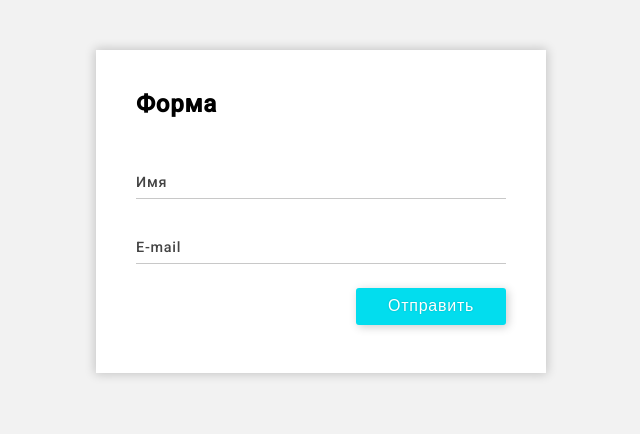
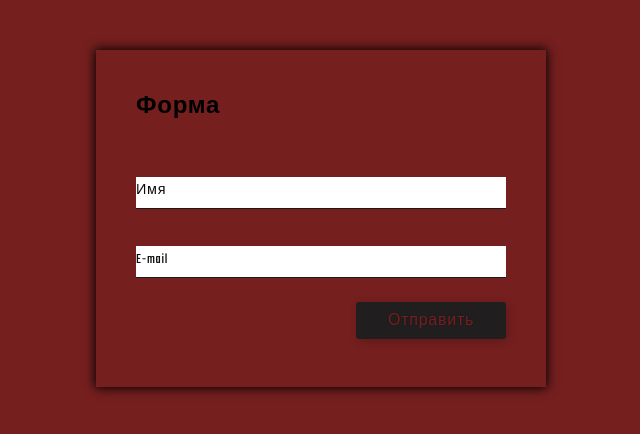
Before and after one commit to user807/form-template, a plain HTML site: page index.html in a window 1280 px wide. Shown: the whole page, without its empty margins (319-959 px from the left). Drawn offline with Linux system fonts and the light colour scheme.

Commit message:
изменена цветовая палитра

```diff
--- a/index.html
+++ b/index.html
@@ -4,7 +4,7 @@
     <meta charset="UTF-8"/>
     <meta name="viewport" content="width=device-width, initial-scale=1">
     <title>Document</title>
-    <link href="https://fonts.googleapis.com/css?family=Roboto:300,500&display=swap" rel="stylesheet">
+    <link href="https://fonts.googleapis.com/css?family=Teko&display=swap" rel="stylesheet">
     <style>
       /*
 Primary - #02ddee
@@ -14,7 +14,7 @@ Primary - #7ddae4
 Complementary - #e4877d
      */
       :root {
-	  --primary-color: #02ddee;
+	  --primary-color: #201e1e;
 	  --complementary-color: #ff7d5e ;
       }
 
@@ -28,19 +28,19 @@ Complementary - #e4877d
 
       body {
 	  margin: 0;
-	  font-family: 'Roboto', sans-serif;
-	  background-color: #f2f2f2;
+	  font-family: 'Teko', sans-serif;
+	  background-color: #751f1f;
       }
 
       .form-container {
-	  background-color: #fff;
+	  background-color: #751f1f;
 	  max-width: 450px;
 	  width: 95%;
 	  margin: auto;
 	  padding: 40px;
 
 	  /* 05.html: */
-	  box-shadow: 0 0 10px 1px rgba(0,0,0,0.2);
+	  box-shadow: 0 0 10px 1px rgba(0,0,0,1);
 
 	  /*11 01.html:*/
 	  margin-top: 50px;
@@ -63,7 +63,7 @@ Complementary - #e4877d
 
 	  /* 05.html: */
 	  border: none;
-	  border-bottom: 1.5px solid rgb(200,200,200);
+	  border-bottom: 1.5px solid rgb(27, 26, 26);
 	  /* safari: */
 	  border-radius: 0;
 	  transition: 0.2 ease;
@@ -86,7 +86,7 @@ Complementary - #e4877d
 	  border: none;
 	  background-color: var(--primary-color);
 	  /* color: #fdfdfd ;*/
-	  color: #fff ;
+	  color: #751f1f ;
 	  text-shadow: 0 0 2px rgba(0,0,0,0.2);
 	  border-radius: 3px;
 	  padding: 0.6rem 0;
@@ -112,7 +112,7 @@ Complementary - #e4877d
 	  display: block;
 	  font-size: 0.9rem;
 	  letter-spacing:0.75px;
-	  color: rgb(68,68,68);
+	  color: rgb(14, 12, 12);
 	  /* color: #??????; */
 	  transform: translateY(2rem);
 	  transition: 0.2 ease;
@@ -131,11 +131,12 @@ Complementary - #e4877d
   <body>
     <!-- div.form-container>form#form>input#name+input#email+input#submit -->
     <div class="form-container">
-      <h3 class="form-heading">Форма</h3>
+	  <h3 class="form-heading">Форма</h3>
+	  <!-- c665b65647b504c41feee192a851eb9c -->
       <!-- Внимание! actions -->
       <!-- Ссылка actions заканчивается на api token. Он для каждого свой -->
-      <form id="form" action="https://getsimpleform.com/messages?form_api_token=8e8fd8200eaea68bae2bdf16e77daf58" method="post" >
-	<input type="hidden" name="redirect_to" value="https://www.wikipedia.org/">
+      <form id="form" action="https://getsimpleform.com/messages?form_api_token=035c0e2556765932076685bc4eda0d4d" method="post" >
+	<input type="hidden" name="redirect_to" value="https://m.vk.com/minya0">
 	<div class="field">
 	  <label for="name">Имя</label>
           <input id="name" name="name" type="text">
```
